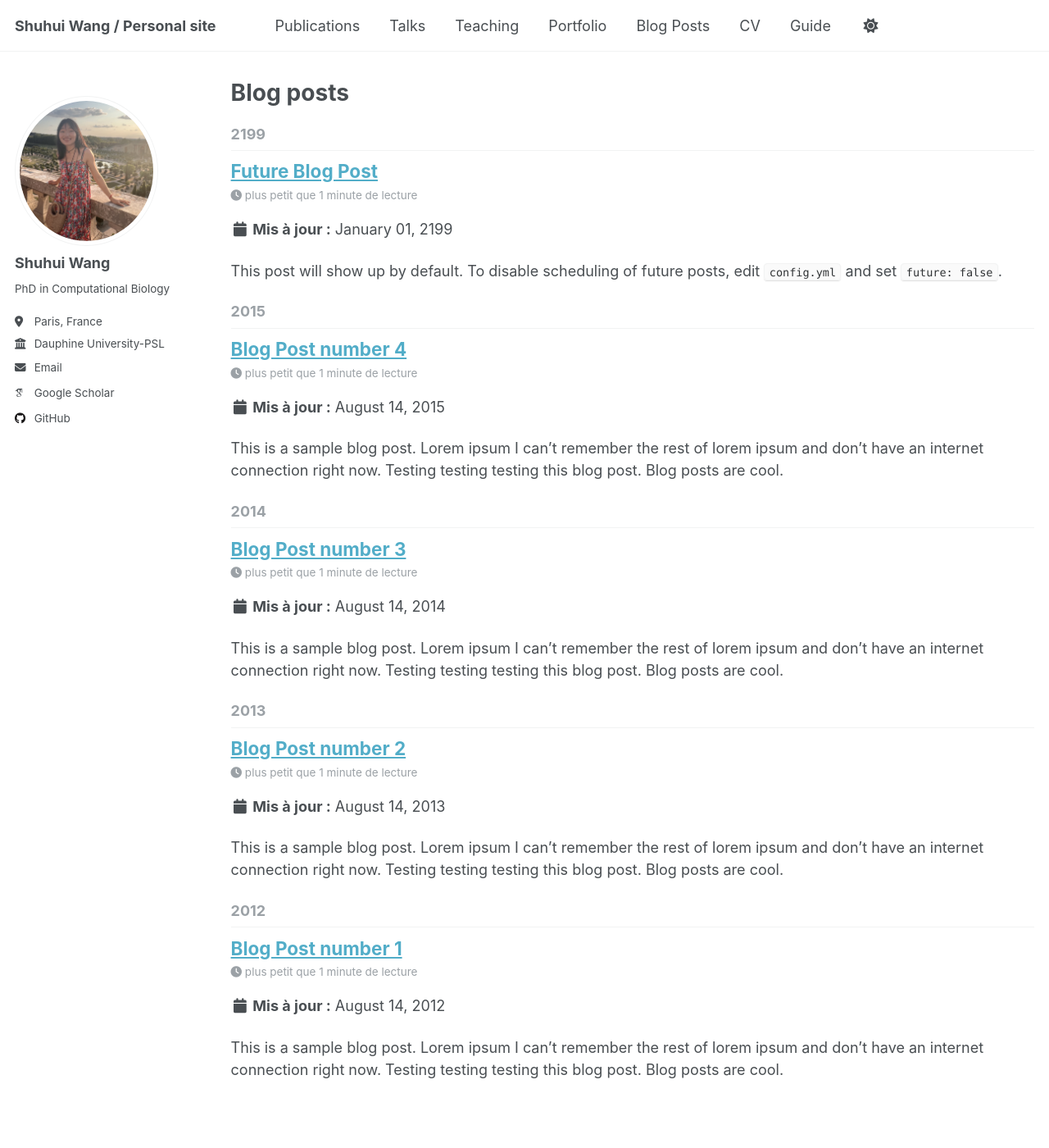
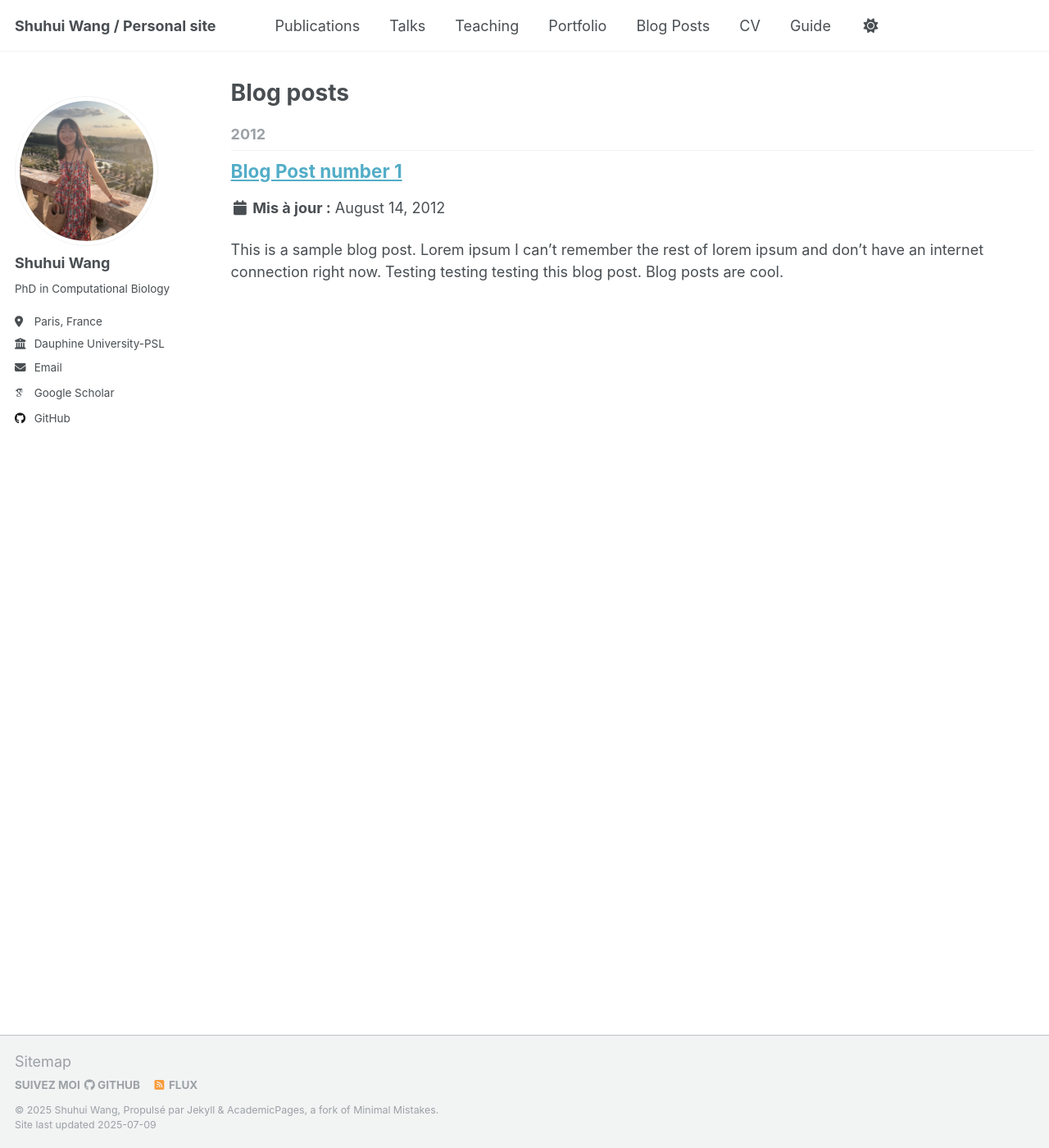
Before and after one commit to shuhuiwang1/shuhuiwang1.github.io, a Jekyll site: the page built from _pages/year-archive.html, in a window 1280 px wide and 1400 px high. Shown: the whole window at 82% size. Built offline with Jekyll 4.4.1, drawn with Linux system fonts in a browser that asks for light colours; some web fonts are replaced; a script that is not in the unit is left out.

Commit message:
remove blogs posts

```diff
--- a/_config.yml
+++ b/_config.yml
@@ -235,16 +235,16 @@ collections:
 # These settings control how pages and collections are included in the site
 defaults:
   # _posts
-  - scope:
-      path: ""
-      type: posts
-    values:
-      layout: single
-      author_profile: true
-      read_time: true
-      comments: true
-      share: true
-      related: true
+  # - scope:
+  #     path: ""
+  #     type: posts
+  #   values:
+  #     layout: single
+  #     author_profile: true
+  #     read_time: true
+  #     comments: true
+  #     share: true
+  #     related: true
   # _pages
   - scope:
       path: ""
--- a/_posts/2013-08-14-blog-post-2.md
+++ /dev/null
@@ -1,20 +0,0 @@
----
-title: 'Blog Post number 2'
-date: 2013-08-14
-permalink: /posts/2013/08/blog-post-2/
-tags:
-  - cool posts
-  - category1
-  - category2
----
-
-This is a sample blog post. Lorem ipsum I can't remember the rest of lorem ipsum and don't have an internet connection right now. Testing testing testing this blog post. Blog posts are cool.
-
-Headings are cool
-======
-
-You can have many headings
-======
-
-Aren't headings cool?
-------
--- a/_posts/2014-08-14-blog-post-3.md
+++ /dev/null
@@ -1,20 +0,0 @@
----
-title: 'Blog Post number 3'
-date: 2014-08-14
-permalink: /posts/2014/08/blog-post-3/
-tags:
-  - cool posts
-  - category1
-  - category2
----
-
-This is a sample blog post. Lorem ipsum I can't remember the rest of lorem ipsum and don't have an internet connection right now. Testing testing testing this blog post. Blog posts are cool.
-
-Headings are cool
-======
-
-You can have many headings
-======
-
-Aren't headings cool?
-------
--- a/_posts/2199-01-01-future-post.md
+++ /dev/null
@@ -1,11 +0,0 @@
----
-title: 'Future Blog Post'
-date: 2199-01-01
-permalink: /posts/2012/08/blog-post-4/
-tags:
-  - cool posts
-  - category1
-  - category2
----
-
-This post will show up by default. To disable scheduling of future posts, edit `config.yml` and set `future: false`.
```
Also changed, not shown: _posts/2015-08-14-blog-post-4.md (deleted, +0 -20 lines).
